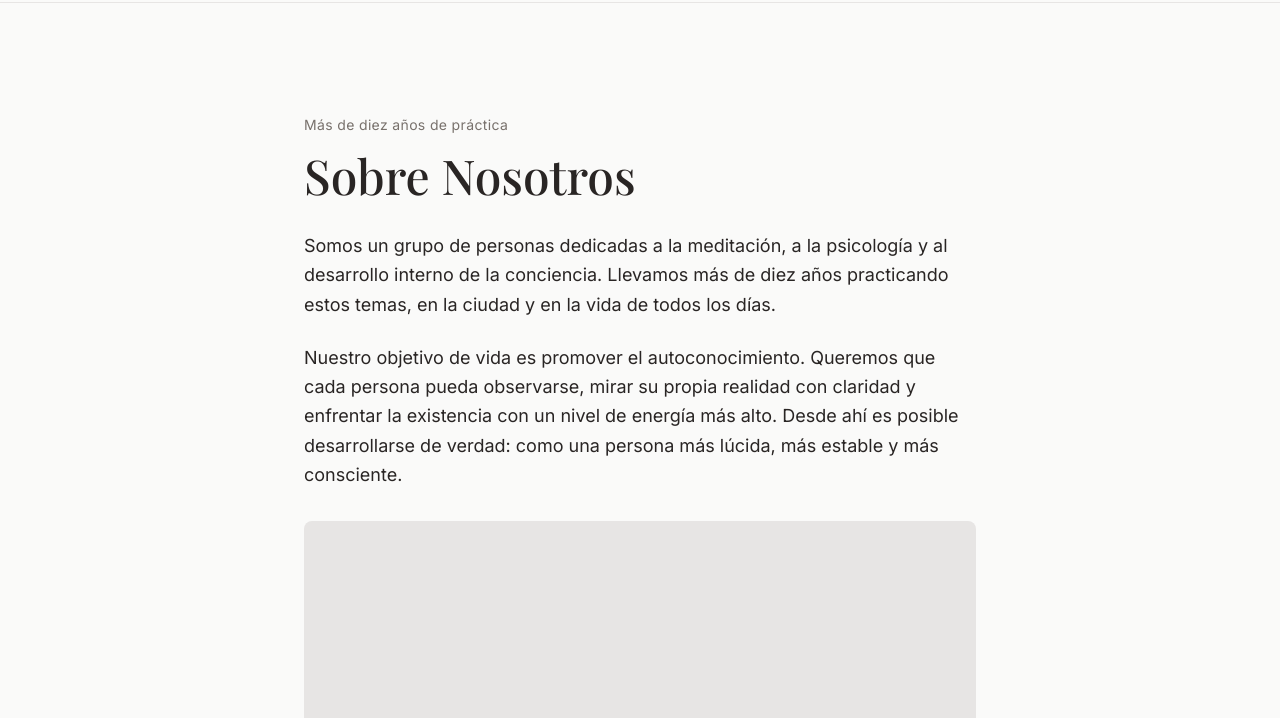
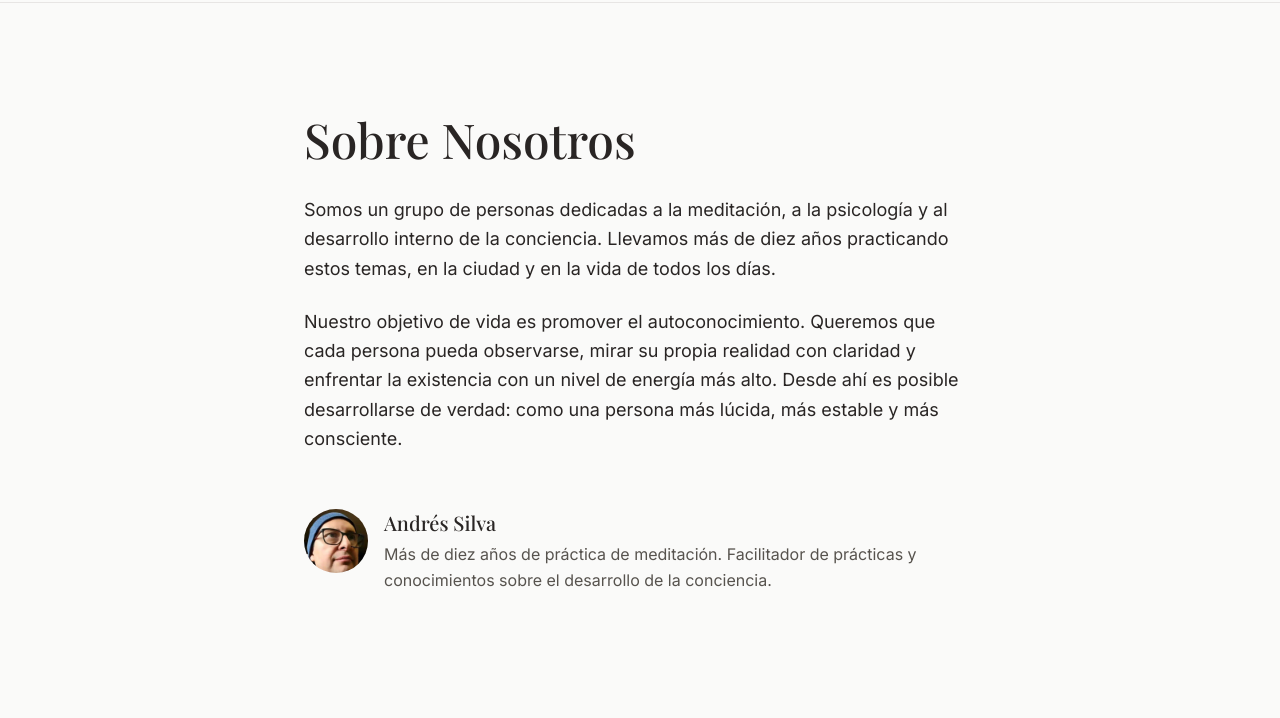
Before and after one commit to andres-silva-zamorano/monjes-de-ciudad, a plain HTML site: page sobre-nosotros/index.html in a window 1280 px wide. Shown: the part 82-800 px from the top of the page. Drawn offline with nearby package versions, Linux system fonts and the light colour scheme.

Commit message:
Sustituye el espacio de la foto grupal por el retrato de Andrés Silva.
Co-authored-by: Cursor <cursoragent@cursor.com>

```diff
--- a/sobre-nosotros/index.html
+++ b/sobre-nosotros/index.html
@@ -73,12 +73,16 @@
 
   <main class="px-8 py-20 md:px-16 md:py-28">
     <div class="mx-auto max-w-2xl">
-      <p class="text-sm tracking-wide text-stone-500">Más de diez años de práctica</p>
-      <h1 class="mt-4 font-serif text-4xl md:text-5xl">Sobre Nosotros</h1>
+      <h1 class="font-serif text-4xl md:text-5xl">Sobre Nosotros</h1>
       <p class="mt-8 text-lg leading-relaxed">Somos un grupo de personas dedicadas a la meditación, a la psicología y al desarrollo interno de la conciencia. Llevamos más de diez años practicando estos temas, en la ciudad y en la vida de todos los días.</p>
       <p class="mt-6 text-lg leading-relaxed">Nuestro objetivo de vida es promover el autoconocimiento. Queremos que cada persona pueda observarse, mirar su propia realidad con claridad y enfrentar la existencia con un nivel de energía más alto. Desde ahí es posible desarrollarse de verdad: como una persona más lúcida, más estable y más consciente.</p>
-      <div class="aspect-video bg-stone-200 rounded-lg w-full max-w-2xl mx-auto my-8"></div>
-      <p class="text-center text-sm text-stone-500">Aquí irá una fotografía del grupo.</p>
+      <div class="mt-14 flex items-start gap-4">
+        <img class="h-16 w-16 shrink-0 rounded-full object-cover" src="andres-silva.jpg" width="64" height="64" alt="Andrés Silva" />
+        <div>
+          <p class="font-serif text-xl">Andrés Silva</p>
+          <p class="mt-1 leading-relaxed text-stone-600">Más de diez años de práctica de meditación. Facilitador de prácticas y conocimientos sobre el desarrollo de la conciencia.</p>
+        </div>
+      </div>
     </div>
   </main>
 </body>
```
Also changed, not shown: sobre-nosotros/andres-silva.jpg (added).
